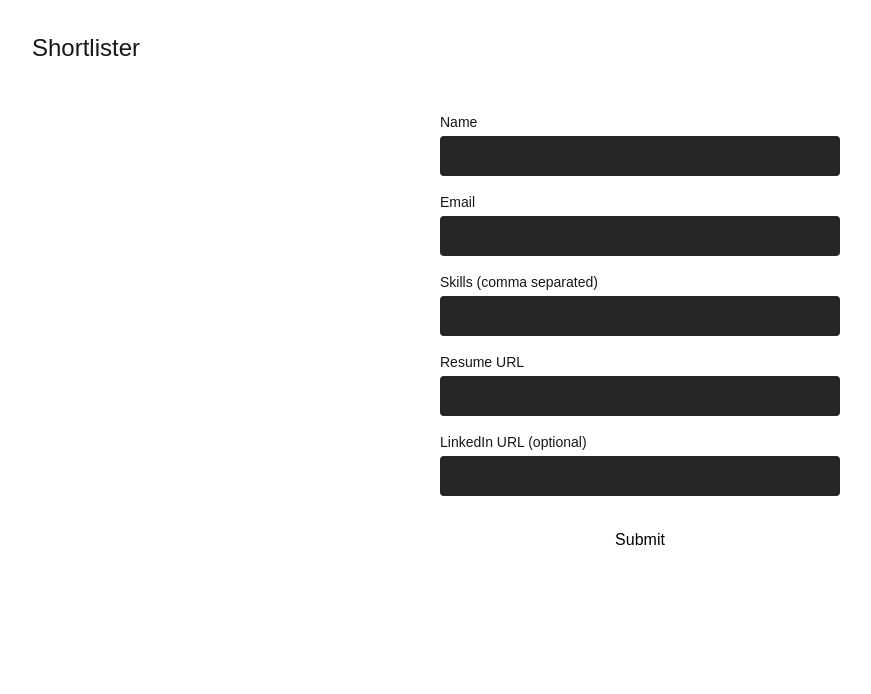
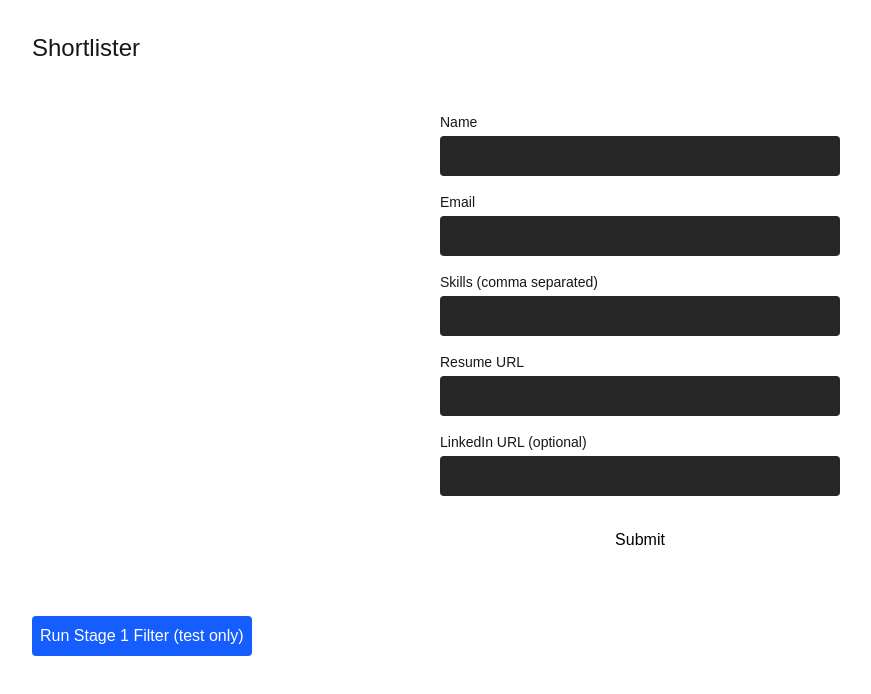
Before and after one commit to obj8899/shortlister, a Next.js app: page / in a window 1280 px wide. Shown: the top 694 px of the page, without its empty margins (0-871 px from the left). Built offline with nearby package versions, Linux system fonts and the light colour scheme.

Commit message:
add stage 1 hard filter with pass/reject logic

```diff
--- /dev/null
+++ b/app/api/stage1/route.ts
@@ -0,0 +1,39 @@
+import { NextResponse } from "next/server";
+import { supabase } from "@/lib/supabaseClient";
+import { runHardFilter } from "@/lib/hardFilter";
+
+export async function POST() {
+  const { data: candidates, error } = await supabase
+    .from("candidates")
+    .select("id, skills")
+    .eq("stage1_status", "pending");
+
+  if (error) {
+    return NextResponse.json({ error: error.message }, { status: 500 });
+  }
+
+  let passedCount = 0;
+  let rejectedCount = 0;
+
+  for (const candidate of candidates) {
+    const skillsArray = candidate.skills.split(",").map((s: string) => s.trim());
+    const result = runHardFilter(skillsArray);
+
+    const { error: updateError } = await supabase
+      .from("candidates")
+      .update({
+        stage1_status: result.passed ? "passed" : "rejected",
+        stage1_reason: result.reason || null,
+      })
+      .eq("id", candidate.id);
+
+    if (updateError) {
+      console.error(`Failed to update candidate ${candidate.id}:`, updateError);
+      continue;
+    }
+
+    result.passed ? passedCount++ : rejectedCount++;
+  }
+
+  return NextResponse.json({ passedCount, rejectedCount }, { status: 200 });
+}
--- a/app/page.tsx
+++ b/app/page.tsx
@@ -1,3 +1,4 @@
+"use client";
 import StudentForm from "@/components/StudentForm";
 
 export default function Home() {
@@ -5,6 +6,16 @@
     <main className="p-8">
       <h1 className="text-2xl mb-6">Shortlister</h1>
       <StudentForm />
+      <button
+  onClick={async () => {
+    const res = await fetch("/api/stage1", { method: "POST" });
+    const data = await res.json();
+    alert(`Passed: ${data.passedCount}, Rejected: ${data.rejectedCount}`);
+  }}
+  className="mt-8 bg-blue-600 text-white p-2 rounded"
+>
+  Run Stage 1 Filter (test only)
+</button>
     </main>
   );
 }
--- /dev/null
+++ b/lib/filterCriteria.ts
@@ -0,0 +1,4 @@
+export const STAGE1_CRITERIA = {
+  requiredSkills: ["python", "sql"], // at least one of these must be present
+  minSkillCount: 2, // candidate must list at least this many skills total
+};
--- /dev/null
+++ b/lib/hardFilter.ts
@@ -0,0 +1,17 @@
+import { STAGE1_CRITERIA } from "@/lib/filterCriteria";
+
+export function runHardFilter(skills: string[]): { passed: boolean; reason?: string } {
+  if (skills.length < STAGE1_CRITERIA.minSkillCount) {
+    return { passed: false, reason: `Fewer than ${STAGE1_CRITERIA.minSkillCount} skills listed` };
+  }
+
+  const hasRequiredSkill = skills.some((s) => STAGE1_CRITERIA.requiredSkills.includes(s));
+  if (!hasRequiredSkill) {
+    return {
+      passed: false,
+      reason: `Missing all required skills: ${STAGE1_CRITERIA.requiredSkills.join(", ")}`,
+    };
+  }
+
+  return { passed: true };
+}
```
